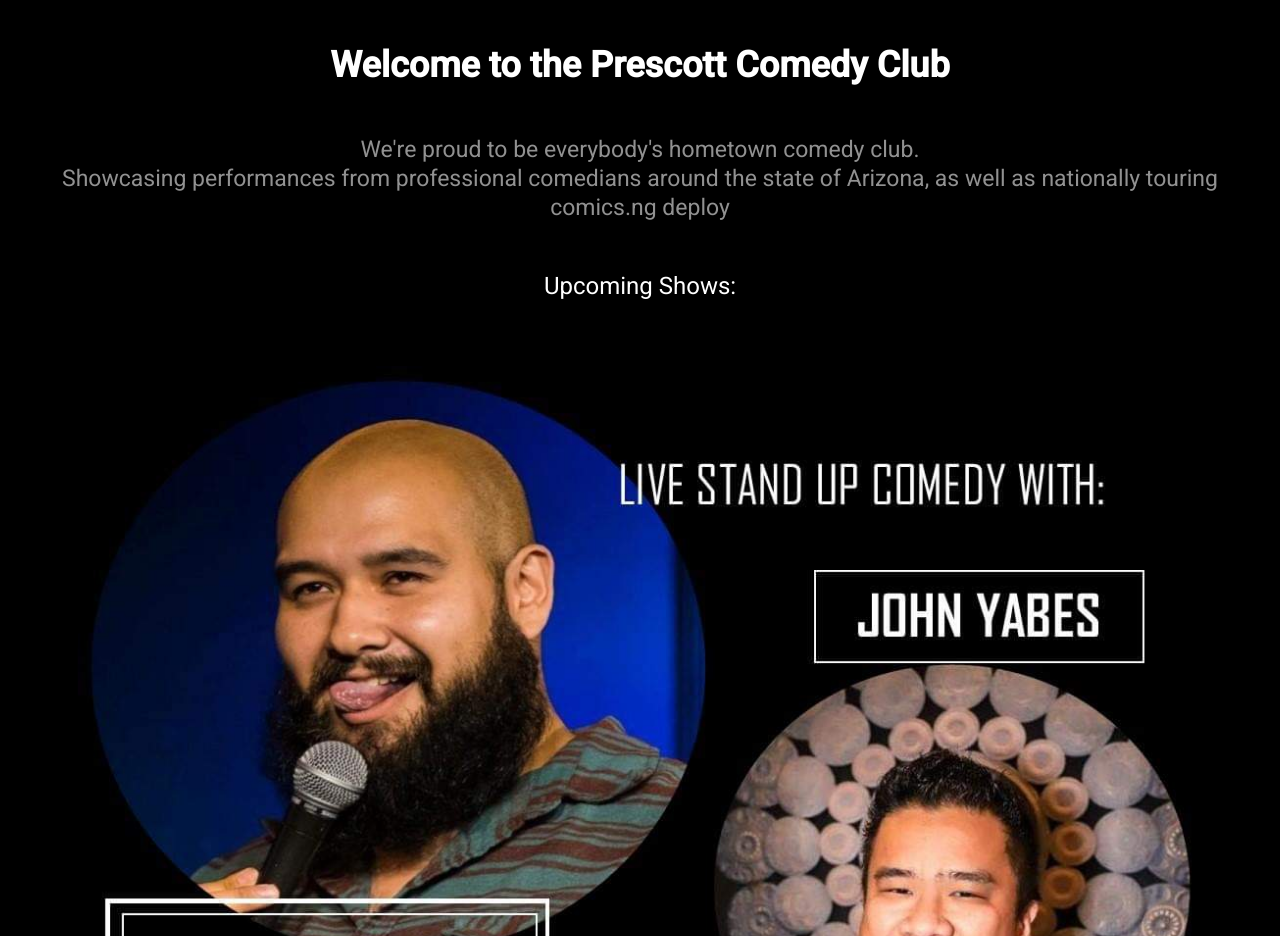
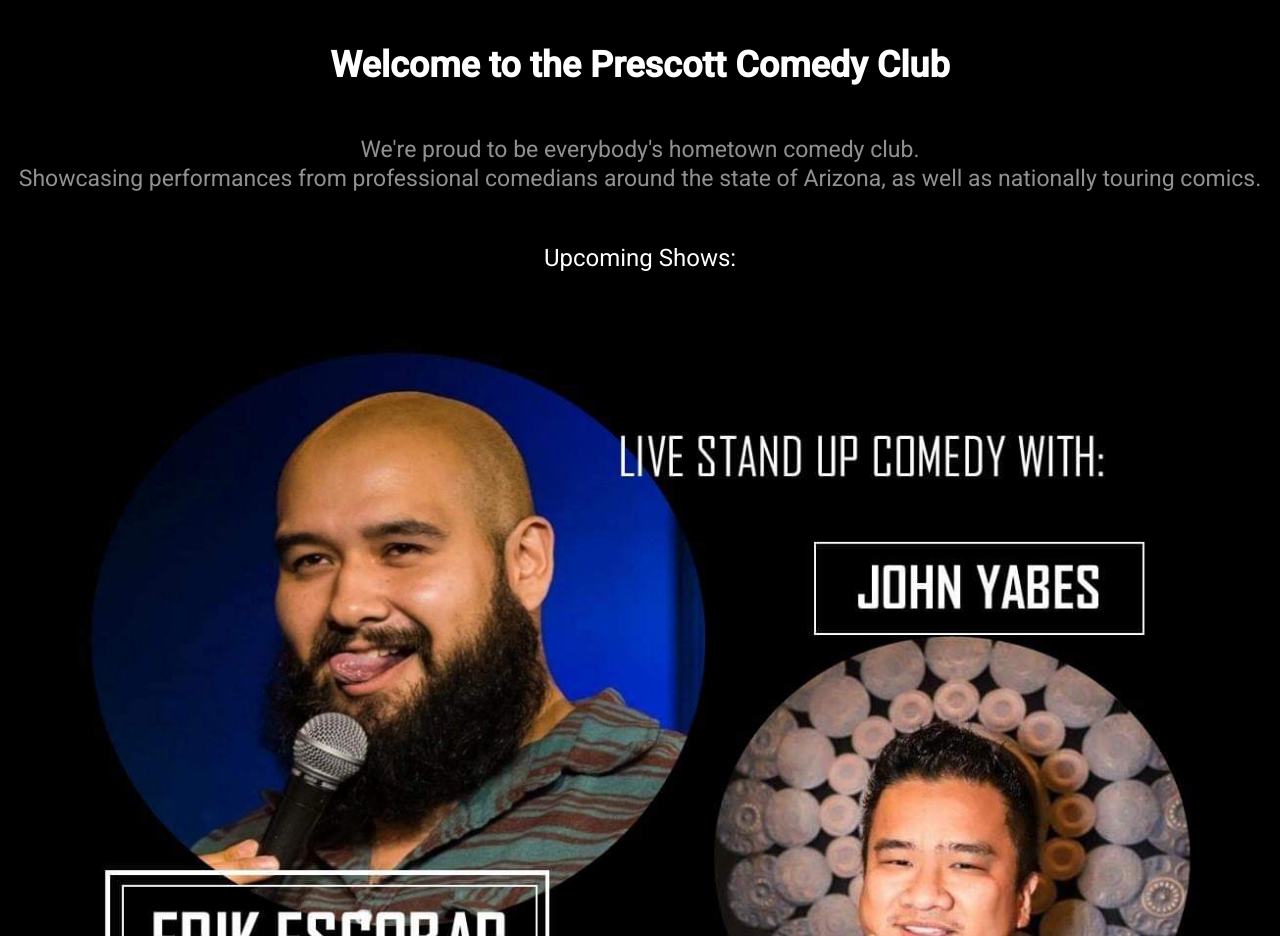
Before and after one commit to sam202020/comedy-v2, an Angular app: page / in a window 1280 px wide. Shown: the part 1020-1956 px from the top of the page. Built offline with nearby package versions, Linux system fonts and the light colour scheme.

Commit message:
remove typo

```diff
--- a/src/app/home/home.component.html
+++ b/src/app/home/home.component.html
@@ -14,8 +14,7 @@
     <div class="col-sm-12 text-center mt-5 main">
       We're proud to be everybody's hometown comedy club.<br />
       Showcasing performances from professional comedians around the state of
-      Arizona, as well as nationally touring comics.ng deploy
-
+      Arizona, as well as nationally touring comics.
     </div>
   </div>
   <div class="row">
```
